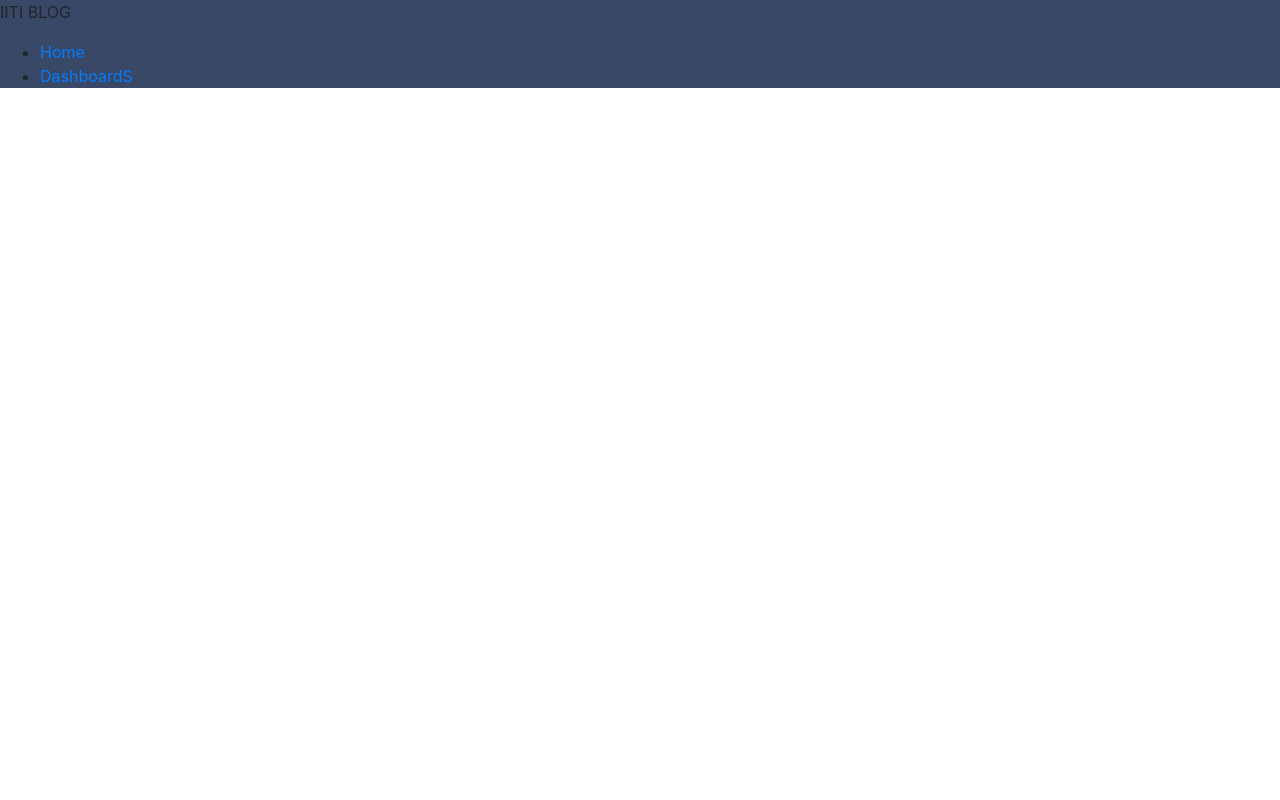
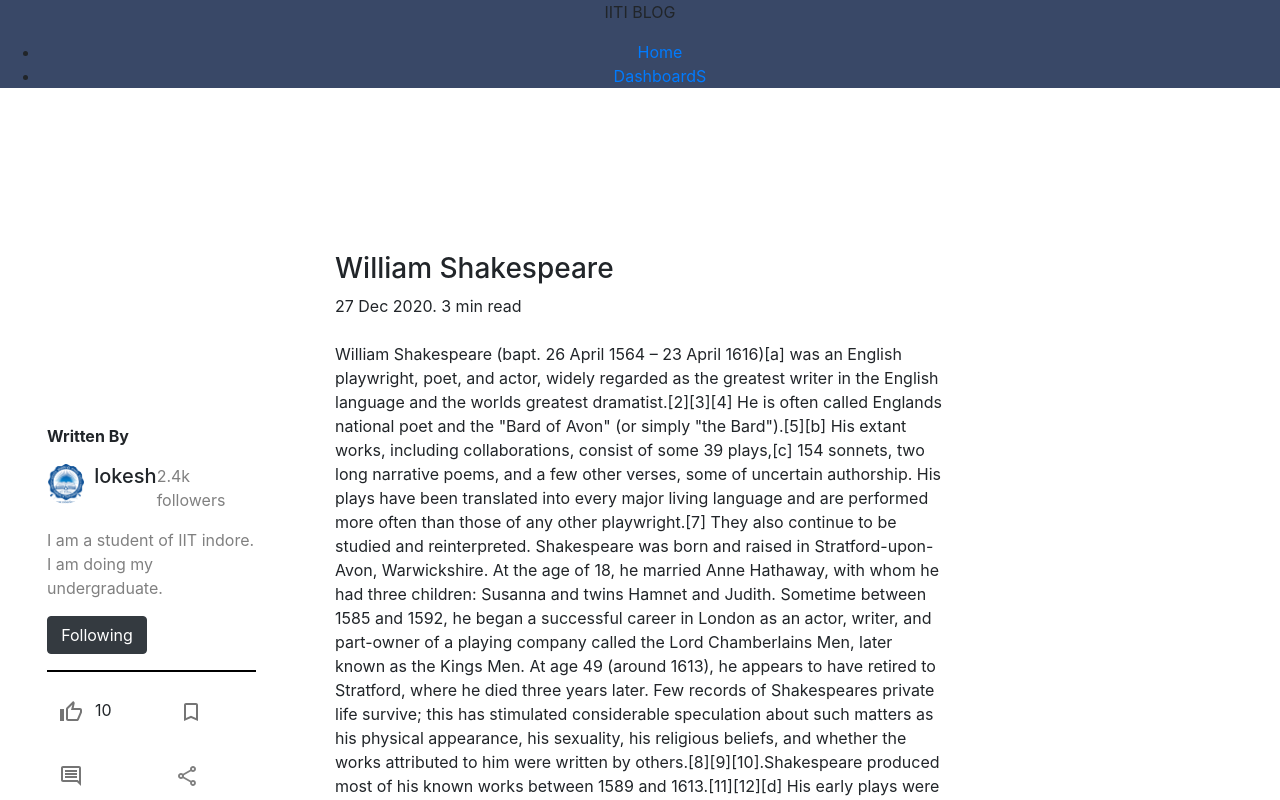
Before and after one commit to ankh77sb/Blog_website, a React (Create React App) app: page /blogdisplay in a window 1280 px wide. Shown: the top 800 px of the page. Built offline with nearby package versions, Linux system fonts and the light colour scheme.

Commit message:
added blogpage to React router

```diff
--- a/src/App.js
+++ b/src/App.js
@@ -7,6 +7,7 @@ import Home from './Components/Home';
 import Dashboard from './Components/dashboard';
 import Editprofile from './Components/editprofile';
 import Bookmark from './Components/bookmark';
+import Blogdisplay from './Components/Blogpage'
 
 
 class App extends Component {
@@ -19,6 +20,7 @@ class App extends Component {
             <Route path ='/dashboard' component={Dashboard}/>
             <Route path='/editprofile' component={Editprofile}/>
             <Route path='/bookmark' component={Bookmark}/>
+            <Route path='/blogdisplay' component={Blogdisplay} />
     </div>
     </BrowserRouter>
     );
--- a/src/Components/Author.js
+++ b/src/Components/Author.js
@@ -1,5 +1,5 @@
 import React, { Component } from 'react';
-import './Blogpage.css';
+import './blogpage.css';
 import { CommentOutlined,Facebook, ShareOutlined,ThumbUp, ThumbUpOutlined,TurnedIn,TurnedInNot} from '@material-ui/icons';
 import {Button,UncontrolledDropdown,DropdownToggle,DropdownItem, DropdownMenu} from 'reactstrap';
 import {IconButton} from '@material-ui/core';
--- a/src/Components/Blog.js
+++ b/src/Components/Blog.js
@@ -1,6 +1,6 @@
 import React, { Component } from 'react';
 import { ListGroup, ListGroupItem } from 'reactstrap';
-import './Blogpage.css';
+import './blogpage.css';
 import {useMediaQuery} from 'react-responsive';
 import Author from './Author';
 import {IconButton} from '@material-ui/core';
--- a/src/Components/Blogpage.js
+++ b/src/Components/Blogpage.js
@@ -1,5 +1,5 @@
 import React , {Component} from 'react';
-import './Blogpage.css';
+import './blogpage.css';
 import Author from './Author';
 import Blog from './Blog';
 import Comments from './Comments';
--- a/src/Components/Comment.js
+++ b/src/Components/Comment.js
@@ -2,7 +2,7 @@ import React, {Component} from 'react';
 import {ListGroupItem} from 'reactstrap';
 import { ThumbUp, ThumbUpOutlined,InsertComment} from '@material-ui/icons';
 import {IconButton} from '@material-ui/core'
-import './Blogpage.css';
+import './blogpage.css';
 import Replies from './Replies'
 
 const convertToString = (date) => {
--- a/src/Components/Comments.js
+++ b/src/Components/Comments.js
@@ -1,7 +1,7 @@
 import React, {Component} from 'react';
 import {Input,Form,FormGroup, Button, ListGroup} from 'reactstrap';
 import Comment from './Comment';
-import './Blogpage.css';
+import './blogpage.css';
 
 
 class Comments extends Component{
--- a/src/Components/Replies.js
+++ b/src/Components/Replies.js
@@ -2,7 +2,7 @@ import React, {Component} from 'react';
 import {Form,FormGroup,Input,ListGroupItem,ListGroup,Button} from 'reactstrap';
 import { ThumbUp, ThumbUpOutlined} from '@material-ui/icons';
 import {IconButton} from '@material-ui/core'
-import './Blogpage.css';
+import './blogpage.css';
 
 
 const convertToString = (date) => {
```
Also changed, not shown: public/indore_logo.png (added), src/Components/navbar.js (line endings or trailing spaces).
